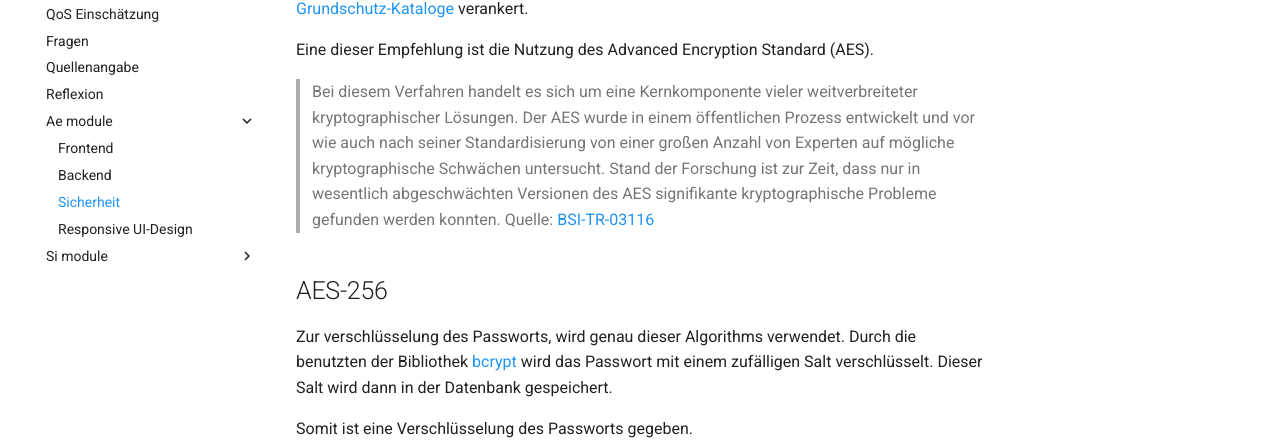
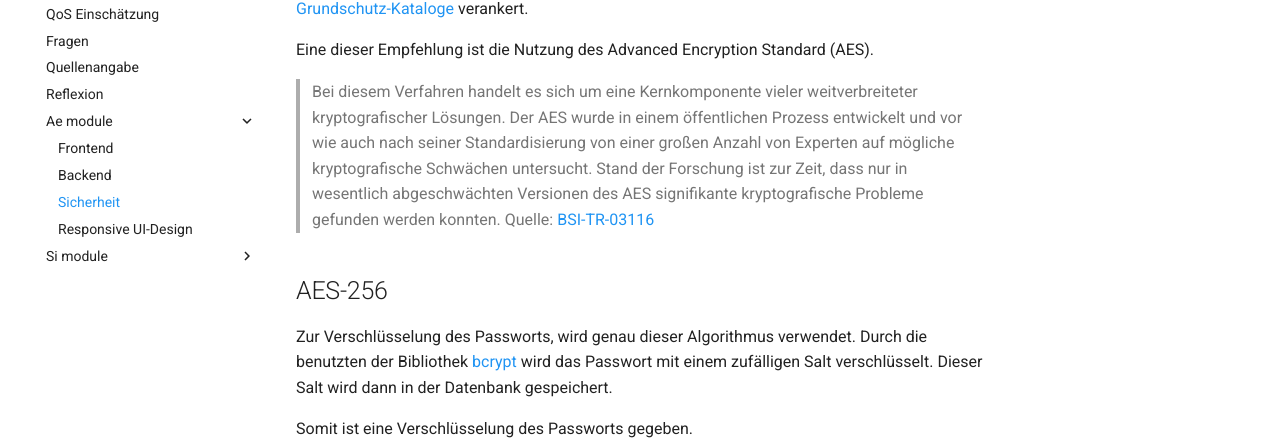
Before and after one commit to gz-bad-erzland-p2/Dokumentation, an MkDocs documentation site: the page built from docs/vortrag/ae-module/03_sicherheit.md, in a window 1280 px wide. Shown: the part 334-774 px from the top of the page. Built offline with MkDocs 1.6.1 and Material for MkDocs 9.7.7, drawn with Linux system fonts in a browser that asks for light colours; comment, search, counter and statistics services are not loaded.

Commit message:
Update 03_sicherheit.md

```diff
--- a/docs/vortrag/ae-module/03_sicherheit.md
+++ b/docs/vortrag/ae-module/03_sicherheit.md
@@ -6,11 +6,11 @@ Das [BSI](https://www.bsi.bund.de) hat eine [Empfehlung](https://www.bsi.bund.de
 
 Eine dieser Empfehlung ist die Nutzung des Advanced Encryption Standard (AES).
 
-> Bei diesem Verfahren handelt es sich um eine Kernkomponente vieler weitverbreiteter kryptographischer Lösungen. Der AES wurde in einem öffentlichen Prozess entwickelt und vor wie auch nach seiner Standardisierung von einer großen Anzahl von Experten auf mögliche kryptographische Schwächen untersucht. Stand der Forschung ist zur Zeit, dass nur in wesentlich abgeschwächten Versionen des AES signifikante kryptographische Probleme gefunden werden konnten.
+> Bei diesem Verfahren handelt es sich um eine Kernkomponente vieler weitverbreiteter kryptografischer Lösungen. Der AES wurde in einem öffentlichen Prozess entwickelt und vor wie auch nach seiner Standardisierung von einer großen Anzahl von Experten auf mögliche kryptografische Schwächen untersucht. Stand der Forschung ist zur Zeit, dass nur in wesentlich abgeschwächten Versionen des AES signifikante kryptografische Probleme gefunden werden konnten.
 > Quelle: [BSI-TR-03116](https://www.bsi.bund.de/SharedDocs/Downloads/DE/BSI/Publikationen/TechnischeRichtlinien/TR03116/BSI-TR-03116.pdf?__blob=publicationFile&v=1)
 
 ## AES-256
 
-Zur verschlüsselung des Passworts, wird genau dieser Algorithms verwendet. Durch die benutzten der Bibliothek [bcrypt](LINK HIEREINFÜGEN) wird das Passwort mit einem zufälligen Salt verschlüsselt. Dieser Salt wird dann in der Datenbank gespeichert.
+Zur Verschlüsselung des Passworts, wird genau dieser Algorithmus verwendet. Durch die benutzten der Bibliothek [bcrypt](LINK HIEREINFÜGEN) wird das Passwort mit einem zufälligen Salt verschlüsselt. Dieser Salt wird dann in der Datenbank gespeichert.
 
 Somit ist eine Verschlüsselung des Passworts gegeben.
```
